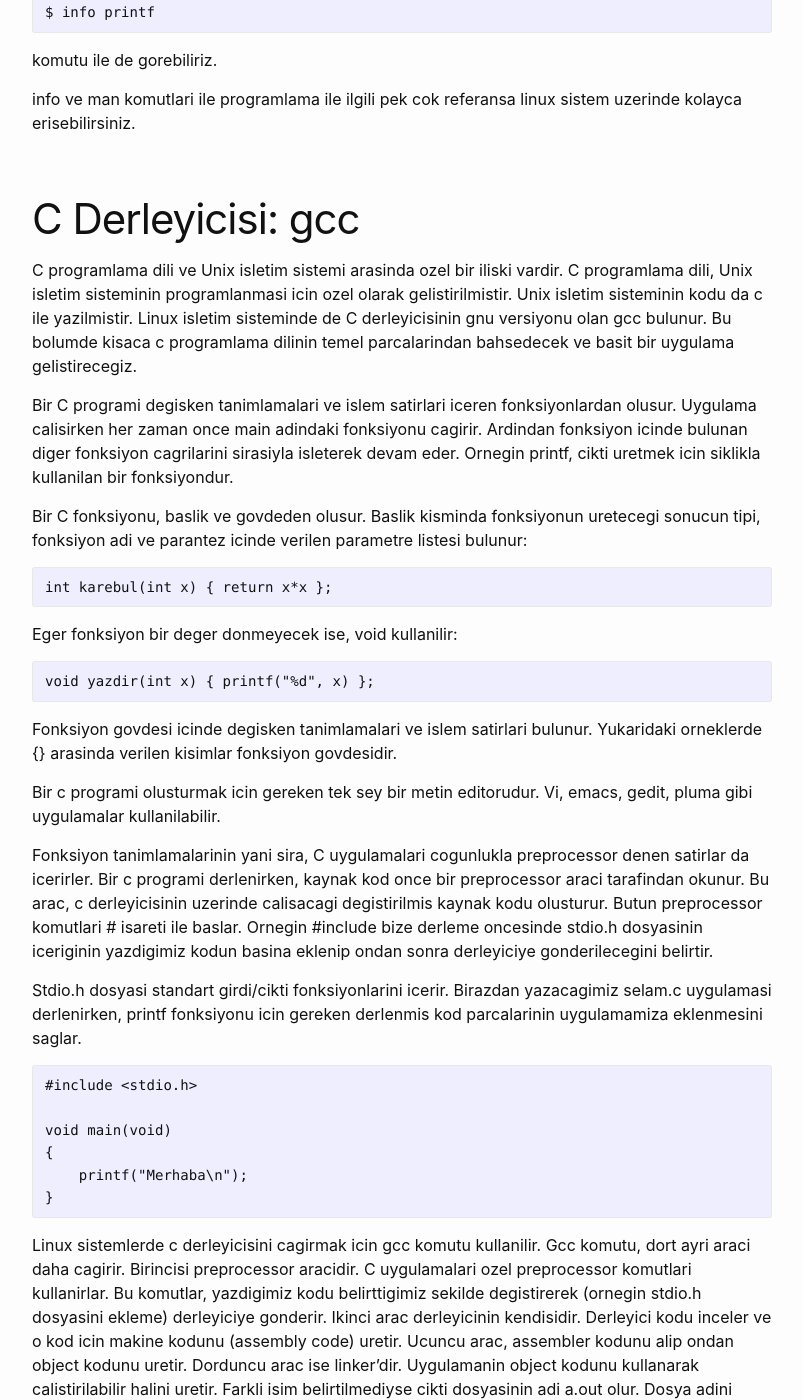
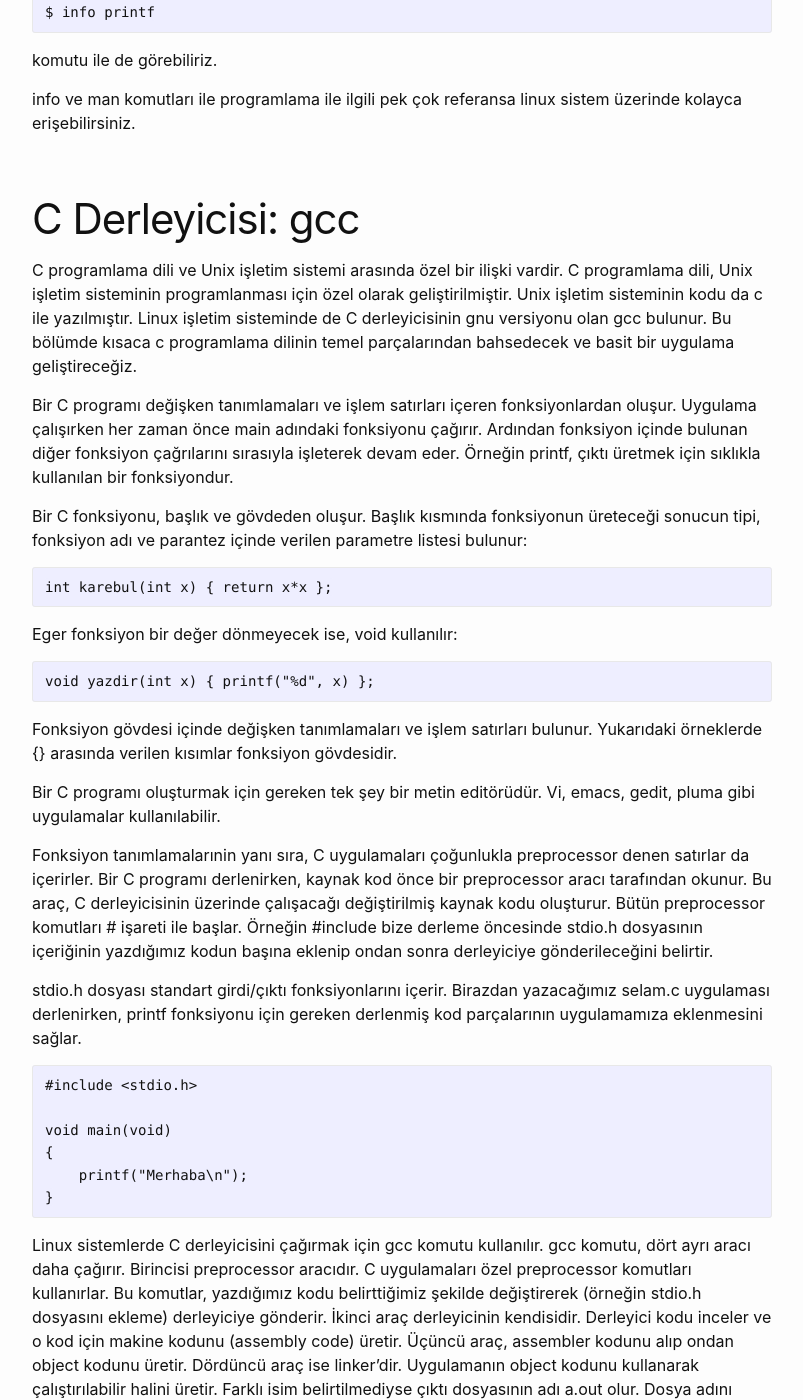
Before and after one commit to ilkermanap/ilkermanap.github.io, a Jekyll site: the page built from _posts/2023-08-31-c-cpp-library.md, in a window 1280 px wide and 1400 px high, scrolled down 750 px. Shown: the whole window, without its empty margins (238-1041 px from the left). Built offline with Jekyll 4.4.1, drawn with Linux system fonts in a browser that asks for light colours; some of the changed text lies outside the part shown.

Commit message:
c-cpp-library.md: Türkçe karakterler ekle

````diff
--- a/_posts/2023-08-31-c-cpp-library.md
+++ b/_posts/2023-08-31-c-cpp-library.md
@@ -1,48 +1,48 @@
 ---
 layout: post
-title: "Derleyiciler ve Kutuphaneler, gcc, g++"
+title: "Derleyiciler ve Kütüphaneler, gcc, g++"
 categories: misc
 ---
 
-Uygulama dedigimiz sey, bir yazilimci tarafindan pekcok programlama dilinden birisi ile gelistirilmis calistirilabilir programdir. Linux sistemlerde yazilimcinin uygulama gelistirme sirasinda kullanabilecegi pek cok arac bulunmaktadir. En cok bilinenlerden birisi olan gcc, yazdiginiz uygulamanin calistirilabilir halini ureten derleyicidir. Linux uzerinde pek cok uygulama c veya c++ ile gelistirilmistir.
+Uygulama dediğimiz şey, bir yazılımcı tarafından pek çok programlama dilinden birisi ile geliştirilmis çalıştırılabilir programdır. Linux sistemlerde yazılımcının uygulama geliştirme sırasında kullanabileceği pek çok araç bulunmaktadır. En çok bilinenlerden birisi olan gcc, yazdığınız uygulamanın çalıştırılabilir halini üreten derleyicidir. Linux üzerinde pek çok uygulama C veya C++ ile geliştirilmiştir.
 
-Uygulama gelistirirken cogunlukla kutuphaneleri kullaniriz. Kendi kutuphanelerinizi olusturabilir ya da hazir kutuphaneleri de uygulamanizda kullanabilirsiniz. Kutuphaneler genellikle ozel bir islem grubu icin fonksiyonlar saglar. Ornegin X-window kutuphaneleri ile grafik arayuzlu uygulamalar gelistirebilirsiniz. Gdbm kutuphanesi size dosya uzerinde veritabani benzeri islemler yapabilen fonksiyonlar saglar. Kutuphaneler kolaylikla paylasilabilir ve dinamik olarak yuklenebilirler.
+Uygulama geliştirirken çoğunlukla kütüphaneleri kullaniriz. Kendi kütüphanelerinizi oluşturabilir ya da hazır kütüphaneleri de uygulamanızda kullanabilirsiniz. Kütüphaneler genellikle özel bir işlem grubu için fonksiyonlar sağlar. Örneğin X-window kütüphaneleri ile grafik arayüzlü uygulamalar geliştirebilirsiniz. Gdbm kütüphanesi size dosya üzerinde veritabanı benzeri işlemler yapabilen fonksiyonlar sağlar. Kütüphaneler kolaylıkla paylaşılabilir ve dinamik olarak yüklenebilirler.
 
 # Bilgi Edinme: info
 
-Linux sistemlerde hemen hemen her uygulama/arac/kutuphane icin man sayfalari bulunur.
+Linux sistemlerde hemen hemen her uygulama/araç/kütüphane için man sayfaları bulunur.
 
     $ man 3 printf
 
-Yukaridaki komut ile c dilinde ekrana birseyler yazdirmak icin kullanilan printf fonksiyonunun detayli anlatimi goruntulenir. Ayni bilgileri
+Yukarıdaki komut ile C dilinde ekrana bir şeyler yazdırmak için kullanılan printf fonksiyonunun detaylı anlatımı görüntülenir. Aynı bilgileri
 
     $ info printf
 
-komutu ile de gorebiliriz.
+komutu ile de görebiliriz.
 
-info ve man komutlari ile programlama ile ilgili pek cok referansa linux sistem uzerinde kolayca erisebilirsiniz.
+info ve man komutları ile programlama ile ilgili pek çok referansa linux sistem üzerinde kolayca erişebilirsiniz.
 
 # C Derleyicisi: gcc
 
-C programlama dili ve Unix isletim sistemi arasinda ozel bir iliski vardir. C programlama dili, Unix isletim sisteminin programlanmasi icin ozel olarak gelistirilmistir. Unix isletim sisteminin kodu da c ile yazilmistir. Linux isletim sisteminde de C derleyicisinin gnu versiyonu olan gcc bulunur.  Bu bolumde kisaca c programlama dilinin temel parcalarindan bahsedecek ve basit bir uygulama gelistirecegiz.
+C programlama dili ve Unix işletim sistemi arasında özel bir ilişki vardir. C programlama dili, Unix işletim sisteminin programlanması için özel olarak geliştirilmiştir. Unix işletim sisteminin kodu da c ile yazılmıştır. Linux işletim sisteminde de C derleyicisinin gnu versiyonu olan gcc bulunur.  Bu bölümde kısaca c programlama dilinin temel parçalarından bahsedecek ve basit bir uygulama geliştireceğiz.
 
-Bir C programi degisken tanimlamalari ve islem satirlari iceren fonksiyonlardan olusur. Uygulama calisirken her zaman once main adindaki fonksiyonu cagirir. Ardindan fonksiyon icinde bulunan diger fonksiyon cagrilarini sirasiyla isleterek devam eder. Ornegin printf, cikti uretmek icin siklikla kullanilan bir fonksiyondur.
+Bir C programı değişken tanımlamaları ve işlem satırları içeren fonksiyonlardan oluşur. Uygulama çalışırken her zaman önce main adındaki fonksiyonu çağırır. Ardından fonksiyon içinde bulunan diğer fonksiyon çağrılarını sırasıyla işleterek devam eder. Örneğin printf, çıktı üretmek için sıklıkla kullanılan bir fonksiyondur.
 
-Bir C fonksiyonu, baslik ve govdeden olusur. Baslik kisminda fonksiyonun uretecegi sonucun tipi, fonksiyon adi ve parantez icinde verilen parametre listesi bulunur:
+Bir C fonksiyonu, başlık ve gövdeden oluşur. Başlık kısmında fonksiyonun üreteceği sonucun tipi, fonksiyon adı ve parantez içinde verilen parametre listesi bulunur:
 
     int karebul(int x) { return x*x };
 
-Eger fonksiyon bir deger donmeyecek ise, void kullanilir:
+Eger fonksiyon bir değer dönmeyecek ise, void kullanılır:
 
     void yazdir(int x) { printf("%d", x) };
 
-Fonksiyon govdesi icinde degisken tanimlamalari ve islem satirlari bulunur. Yukaridaki orneklerde {} arasinda verilen kisimlar fonksiyon govdesidir.
+Fonksiyon gövdesi içinde değişken tanımlamaları ve işlem satırları bulunur. Yukarıdaki örneklerde {} arasında verilen kısımlar fonksiyon gövdesidir.
 
-Bir c programi olusturmak icin gereken tek sey bir metin editorudur. Vi, emacs, gedit, pluma  gibi uygulamalar kullanilabilir.
+Bir C programı oluşturmak için gereken tek şey bir metin editörüdür. Vi, emacs, gedit, pluma  gibi uygulamalar kullanılabilir.
 
-Fonksiyon tanimlamalarinin yani sira, C uygulamalari cogunlukla preprocessor denen satirlar da icerirler. Bir c programi derlenirken, kaynak kod once bir preprocessor araci tarafindan okunur. Bu arac, c derleyicisinin uzerinde calisacagi degistirilmis kaynak kodu olusturur. Butun preprocessor komutlari # isareti ile baslar. Ornegin #include <stdio.h> bize derleme oncesinde stdio.h dosyasinin iceriginin yazdigimiz kodun basina eklenip ondan sonra derleyiciye gonderilecegini belirtir.
+Fonksiyon tanımlamalarınin yanı sıra, C uygulamaları çoğunlukla preprocessor denen satırlar da içerirler. Bir C programı derlenirken, kaynak kod önce bir preprocessor aracı tarafından okunur. Bu araç, C derleyicisinin üzerinde çalışacağı değiştirilmiş kaynak kodu oluşturur. Bütün preprocessor komutları # işareti ile başlar. Örneğin #include <stdio.h> bize derleme öncesinde stdio.h dosyasının içeriğinin yazdığımız kodun başına eklenip ondan sonra derleyiciye gönderileceğini belirtir.
 
-Stdio.h dosyasi standart girdi/cikti fonksiyonlarini icerir. Birazdan yazacagimiz selam.c uygulamasi derlenirken, printf fonksiyonu icin gereken derlenmis kod parcalarinin uygulamamiza eklenmesini saglar.
+stdio.h dosyası standart girdi/çıktı fonksiyonlarını içerir. Birazdan yazacağımız selam.c uygulaması derlenirken, printf fonksiyonu için gereken derlenmiş kod parçalarının uygulamamıza eklenmesini sağlar.
 
 ```
 #include <stdio.h>
@@ -53,16 +53,16 @@ void main(void)
 }
 ```
 
-Linux sistemlerde c derleyicisini cagirmak icin gcc komutu kullanilir. Gcc komutu, dort ayri araci daha cagirir. Birincisi preprocessor aracidir. C uygulamalari ozel preprocessor komutlari kullanirlar. Bu komutlar, yazdigimiz kodu belirttigimiz sekilde degistirerek (ornegin stdio.h dosyasini ekleme) derleyiciye gonderir. Ikinci arac derleyicinin kendisidir. Derleyici kodu inceler ve o kod icin makine kodunu (assembly code) uretir. Ucuncu arac, assembler kodunu alip ondan object kodunu uretir. Dorduncu arac ise linker'dir. Uygulamanin object kodunu kullanarak calistirilabilir halini uretir. Farkli isim belirtilmediyse cikti dosyasinin adi a.out olur. Dosya adini belirtmek isterseniz, derleyiciye -o parametresi ile verebilirsiniz.
+Linux sistemlerde C derleyicisini çağırmak için gcc komutu kullanılır. gcc komutu, dört ayrı aracı daha çağırır. Birincisi preprocessor aracıdır. C uygulamaları özel preprocessor komutları kullanırlar. Bu komutlar, yazdığımız kodu belirttiğimiz şekilde değiştirerek (örneğin stdio.h dosyasını ekleme) derleyiciye gönderir. İkinci araç derleyicinin kendisidir. Derleyici kodu inceler ve o kod için makine kodunu (assembly code) üretir. Üçüncü araç, assembler kodunu alıp ondan object kodunu üretir. Dördüncü araç ise linker'dir. Uygulamanın object kodunu kullanarak çalıştırılabilir halini üretir. Farklı isim belirtilmediyse çıktı dosyasının adı a.out olur. Dosya adını belirtmek isterseniz, derleyiciye -o parametresi ile verebilirsiniz.
 
-Yukaridaki ornegi selam.c adinda bir dosyaya kaydedelim. Simdi derleme islemini nasil yapacagimizi gorecegiz:
+Yukarıdaki örneği selam.c adında bir dosyaya kaydedelim. Şimdi derleme işlemini nasıl yapacağımızı göreceğiz:
 
     $ gcc selam.c -o selam
     $ ./selam
     Merhaba
     $
 
-Gcc komutuna verecegimiz parametrelerle derleme islemini herhangi bir adimda durdurabiliriz. -P preprocessor, -S assembler, -c ise derleyici asamalarinda durmasini saglar. -P parametresi, kaynak kodunda preprocessor calistiktan sonraki durumu selam.P dosyasina kaydeder ve durur. -S, assembly kodu (selam.s) uretildikten sonra durur. -c ile object kod (selam.o) olustuktan sonra durur.
+gcc komutuna vereceğimiz parametrelerle derleme işlemini herhangi bir adımda durdurabiliriz. -P preprocessor, -S assembler, -c ise derleyici aşamalarında durmasını sağlar. -P parametresi, kaynak kodunda preprocessor çalıştıktan sonraki durumu selam.P dosyasına kaydeder ve durur. -S, assembly kodu (selam.s) üretildikten sonra durur. -c ile object kod (selam.o) oluştuktan sonra durur.
 
     $ gcc -S selam.c
     $ gcc -c selam.c
@@ -70,23 +70,23 @@ Gcc komutuna verecegimiz parametrelerle derleme islemini herhangi bir adimda dur
     selam.c selam.o selam.s
 
 
-Gcc icin bazi parametreler asagidadir:
+gcc için bazı parametreler aşağıdadır:
 
-    -S      Assembly code uretir. Dosya uzantisi .s olur.
-    -P      Preprocessor ciktisini uretir. Dosya uzantisi .P olur.
-    -c      Object kod uretir. Dosya uzantisi .o olur.
-    -g      Uygulamanin hata ayiklayici ile calisabilecek sekilde derler.
-    -o adi  Cikti dosyasina ad verebilmeyi saglar.
+    -S      Assembly code üretir. Dosya uzantısı .s olur.
+    -P      Preprocessor çıktısını üretir. Dosya uzantısı .P olur.
+    -c      Object kod uretir. Dosya uzantısı .o olur.
+    -g      Uygulamayı hata ayıklayıcı ile çalışabilecek şekilde derler.
+    -o adi  Çıktı dosyasına ad verebilmeyi sağlar.
     -O      Kod optimizasyonu yapar.
-    -l adi  Adi verilen kutuphaneyi linkleme islemi sirasinda kullanmamizi
-            saglar. -lm verilmisse, libm.so kutuphane dosyasi kullanilir.
+    -l adi  Adı verilen kütüphaneyi linkleme işlemi sırasında kullanmamızı
+            sağlar. -lm verilmişse, libm.so kütüphane dosyası kullanılır.
 
-# Kaynak, Object ve Calistirilabilir Dosyalar
+# Kaynak, Object ve çalıştırılabilir Dosyalar
 
-Uygulamanizi birden fazla kaynak dosyasi icerecek sekilde gelistirebilirsiniz. Boylece cok buyuk uygulamalar yazarken kodlari daha kucuk boyutlu dosyalarda saklamaniz mumkun olur. Her bir dosyadaki fonksiyonlar, degisik islemler icin ayri ayri gruplanabilirler. Bir veritabani uygulamasinda veri girisini bir dosyada, arama islemlerini de baska bir dosyada olacak sekilde yazabilirsiniz. Ana fonksiyon olan main, genellikle main.c dosyasinda bulunur.
+Uygulamanızı birden fazla kaynak dosyası içerecek şekilde geliştirebilirsiniz. Böylece çok büyük uygulamalar yazarken kodları daha küçük boyutlu dosyalarda saklamanız mümkün olur. Her bir dosyadaki fonksiyonlar, değişik işlemler için ayrı ayrı gruplanabilirler. Bir veritabanı uygulamasında veri girişini bir dosyada, arama işlemlerini de başka bir dosyada olacak şekilde yazabilirsiniz. Ana fonksiyon olan main, genellikle main.c dosyasında bulunur.
 
-Simdi biraz daha uzun bir program yazalim. Kitap kayit uygulamasi, kitapkayit. kitapgiris ve kitapyazdir fonksiyonlarini io.c dosyasinda yazacagiz. Bu fonksiyonlar veritabani giris/cikis islemlerini tanimlayacaktir.
-main.c dosyasi, kitapyazdir ve kitapgiris fonksiyonlarini cagiracaktir. main.c icinde bu fonksiyon taniminin (function declaration) da  verilmesi gerekir. Fonksiyon tanimi, fonksiyonun kendisine bir referanstir. Fonksiyonun adi, parametreleri ve donus degeri verilerek tanimlanir.
+Şimdi biraz daha uzun bir program yazalım. Kitap kayıt uygulaması. kitapkayit, kitapgiris ve kitapyazdir fonksiyonlarını io.c dosyasında yazacağız. Bu fonksiyonlar veritabanı giriş/çıkış işlemlerini tanımlayacaktır.
+main.c dosyası, kitapyazdir ve kitapgiris fonksiyonlarını çağıracaktır. main.c içinde bu fonksiyon tanımının (function declaration) da  verilmesi gerekir. Fonksiyon tanımı, fonksiyonun kendisine bir referanstır. Fonksiyonun adı, parametreleri ve dönüş değeri verilerek tanımlanır.
 
 
 main.c
@@ -113,52 +113,52 @@ io.c
 
 void kitapgiris(char baslik[], float *fiyat)
 {
-    printf("Kitap adini giriniz : ");
+    printf("Kitap adını giriniz : ");
     scanf("%s%f", baslik, fiyat);
 }
 
 void kitapyazdir(char baslik[], float fiyat)
 {
-    printf("Kitap kaydi :%s %f\n", baslik, fiyat);
+    printf("Kitap kaydı :%s %f\n", baslik, fiyat);
 }
 ```
 
-Birden fazla kaynak dosyasi oldugunda derleyici ile linker arasindaki farki bilmeniz gerekir. C derleyicisinin gorevi object kodu uretmektir. Linker ise uretilen object kodlari kullanarak calistirilabilir dosya uretir. C derleyicisi her bir dosyayi ayri ayri derleyerek herbiri icin ayri object dosyalari olusturur. Yukaridaki iki dosya icin main.o ve io.o dosyalari olusturulacaktir. Object kod dosyalari olusturulmussa derleyicinin isi bitmis olur. Bu asamada hala calistirilabilir uygulama yoktur. Linker, bu object dosyalarini kullanarak calistirilabilir dosyayi uretir.
+Birden fazla kaynak dosyası olduğunda derleyici ile linker arasındaki farkı bilmeniz gerekir. C derleyicisinin görevi object kodu üretmektir. Linker ise üretilen object kodları kullanarak çalıştırılabilir dosya üretir. C derleyicisi her bir dosyayı ayrı ayrı derleyerek her biri için ayrı object dosyaları oluşturur. Yukarıdaki iki dosya için main.o ve io.o dosyaları oluşturulacaktır. Object kod dosyaları oluşturulmuşsa derleyicinin işi bitmiş olur. Bu aşamada hala çalıştırılabilir uygulama yoktur. Linker, bu object dosyalarını kullanarak çalıştırılabilir dosyayı üretir.
 
-Ayni gcc komutunda birden fazla dosyayi derleyip linkleyebiliriz.
+Aynı gcc komutunda birden fazla dosyayı derleyip linkleyebiliriz.
 
     $ gcc main.c io.c -o kitapkayit
     $ ./kitapkayit
-    Kitap adini giriniz : deneme 12.4
-    Kitap kaydi :deneme 12.400000
+    Kitap adını giriniz : deneme 12.4
+    Kitap kaydı :deneme 12.400000
 
-Yukaridaki sekilde derledigimiz zaman object kod dosyalari silinir. Object kodlari icin
+Yukarıdaki şekilde derlediğimiz zaman object kod dosyaları silinir. Object kodları için
 
     $ gcc -c main.c io.c
     $ ls
     io.c  io.o  main.c  main.o
 
-seklinde derleyebiliriz. Bu asamada, io.c dosyasini derlemeden, sadece main.c derleyip, io.o dosyasini kullanarak da calistirilabilir dosyayi elde edebiliriz:
+şeklinde derleyebiliriz. Bu aşamada, io.c dosyasını derlemeden, sadece main.c derleyip, io.o dosyasını kullanarak da çalıştırılabilir dosyayı elde edebiliriz.
 
     $ gcc main.c io.o -o kitapkayit
     $ ls
     io.c  io.o  kitapkayit  main.c  main.o
 
-# Kutuphane Olusturma ve Kullanma: Statik, Shared ve Dinamik
+# Kütüphane Oluşturma ve Kullanma: Statik, Shared ve Dinamik
 
-Cogu C programinda nadiren yeniden derlenmesi gereken fonksiyonlar kullanilir. Bazi fonksiyonlari ise diger programlarda kullanmak isteyebiliriz. Cogu durumda bu fonksiyonlar standartlasmis islemleri gerceklestirirler: veritabani giris cikis islemleri ya da ekran manipulasyonu gibi. Bu fonksiyonlari onceden derleyip kutuphane adi verilen ozel dosyalarda saklayabiliriz. Kutuphanelerin icindeki fonksiyonlar yazdigimiz uygulamalarda kullanilirken yeniden derleme gerekmeden hizlica linklenebilirler.
+Çoğu C programında nadiren yeniden derlenmesi gereken fonksiyonlar kullanılır. Bazı fonksiyonları ise diğer programlarda kullanmak isteyebiliriz. Çoğu durumda bu fonksiyonlar standartlaşmış işlemleri gerçekleştirirler: veritabanı giriş çıkış işlemleri ya da ekran manipülasyonu gibi. Bu fonksiyonları önceden derleyip kütüphane adı verilen özel dosyalarda saklayabiliriz. Kütüphanelerin içindeki fonksiyonlar yazdığımız uygulamalarda kullanılırken yeniden derleme gerekmeden hızlıca linklenebilirler.
 
-Degisik turlerdeki uygulamalar sistem dizinlerinde bulunan ozel kutuphaneleri kullanabilirler. Ornegin matematik islemleri libm.so dosyasinda bulunur. Sistem genelinde bulunan kutuphanelerin yani sira, kendi yazdigimiz fonksiyonlari da kutuphane haline getirip baskalarinin uygulama yazarken kullanabilmesini saglayabiliriz.
+Değişik türlerdeki uygulamalar sistem dizinlerinde bulunan özel kütüphaneleri kullanabilirler. Örneğin matematik işlemleri libm.so dosyasında bulunur. Sistem genelinde bulunan kütüphanelerin yanı sıra, kendi yazdığımız fonksiyonları da kütüphane haline getirip başkalarının uygulama yazarken kullanabilmesini sağlayabiliriz.
 
-Kutuphaneler statik, shared ya da dinamik olabilirler. Statik kutuphanelerdeki object kodlari, linklenen programin icine dahil edilir. Shared kutuphanelerde ise object kod uygulama icine gomulmez. Calisma sirasinda object kod kutuphane icinden erisilerek kullanilir. Shared kutuphane kullanan uygulamalarda kutuphane icindeki fonksiyonlar uygulama icine eklenmez, sadece uygulamanin ihtiyac duyacagi kutuphanelerin adlari not edilir. Calisma sirasinda kutuphane dosyasindan object kodlari okunur ve kullanilir. Dinamik kutuphaneler de shared kutuphaneler gibi calisir. Ancak dinamik kutuphanedeki fonksiyona ihtiyac duyulana kadar object kodlari yuklenmez. Shared ve dinamik kutuphane kullandigimiz zaman uygulama boyutu daha kucuk olur. Uygulama, object kod yerine sadece object kodun bulundugu kutuphane ismini kaydeder.
+kütüphaneler statik, shared ya da dinamik olabilirler. Statik kütüphanelerdeki object kodları, linklenen programın içine dahil edilir. Shared kütüphanelerde ise object kod uygulama içine gömülmez. Çalışma sırasında object kod kütüphane içinden erişilerek kullanılır. Shared kütüphane kullanan uygulamalarda kütüphane içindeki fonksiyonlar uygulama içine eklenmez, sadece uygulamanın ihtiyaç duyacağı kütüphanelerin adları not edilir. Çalışma sırasında kütüphane dosyasından object kodları okunur ve kullanılır. Dinamik kütüphaneler de shared kütüphaneler gibi çalışır. Ancak dinamik kütüphanedeki fonksiyona ihtiyaç duyulana kadar object kodları yüklenmez. Shared ve dinamik kütüphane kullandığımız zaman uygulama boyutu daha küçük olur. Uygulama, object kod yerine sadece object kodun bulunduğu kütüphane ismini kaydeder.
 
-## Kutuphane Isimleri
+## Kütüphane İsimleri
 
-Linux sistemlerde bulunan kutuphaneler cogunlukla /usr/lib ya da /lib dizinlerinde bulunur. Kutuphane isimleri lib on eki ile baslar. Statik kutuphaneler .a, shared/dinamik kutuphaneler ise .so dosya uzantilarina sahiptir. Shared/dinamik kutuphanelerde versiyon numaralari da (major.minor) dosya adinda .so dan sonra bulunur.
+Linux sistemlerde bulunan kütüphaneler çoğunlukla /usr/lib ya da /lib dizinlerinde bulunur. Kütüphane isimleri lib ön eki ile başlar. Statik kütüphaneler .a, sahred/dinamik kütüphaneler ise .so dosya uzantılarına sahiptir. Shared/dinamik kütüphanelerde versiyon numaraları da (major.minor) dosya adında .so dan sonra bulunur.
 
     libgdbm.so.4.11
     libgdbm.a
 
-Kutuphane adi herhangi bir metin olabilir. Bir kelime, birkac harf ya da tek karakter bile olabilir.
+Kütüphane adı herhangi bir metin olabilir. Bir kelime, birkaç harf ya da tek karakter bile olabilir.
 
     libm.so.5
````
